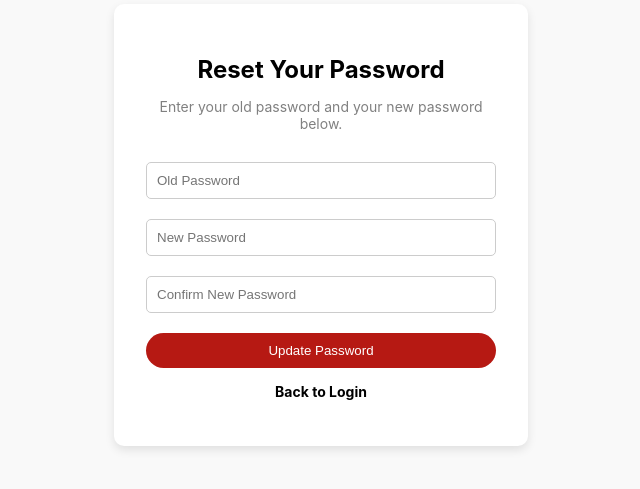
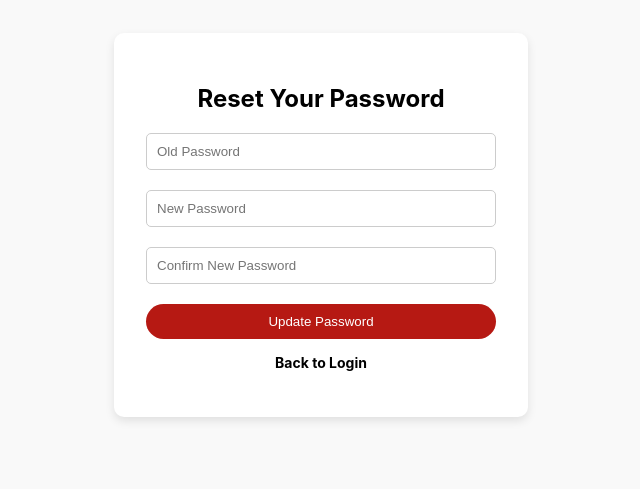
Before and after one commit to EricLego/account.ant, a React (Create React App) app in the folder frontend/: page /reset-password in a window 1280 px wide. Shown: the part 175-664 px from the top of the page, without its empty margins (319-959 px from the left). Built offline with nearby package versions, Linux system fonts and the light colour scheme.

Commit message:
Update minor changes

```diff
--- a/frontend/src/components/Login/ResetPassword.js
+++ b/frontend/src/components/Login/ResetPassword.js
@@ -9,6 +9,7 @@ const ResetPassword = () => {
   const [confirmPassword, setConfirmPassword] = useState("");
   const [error, setError] = useState("");
   const [message, setMessage] = useState("");
+
   const navigate = useNavigate();
 
   const handleSubmit = async (e) => {
@@ -41,7 +42,6 @@ const ResetPassword = () => {
     <div className="auth-container">
       <div className="auth-card">
         <h2 className="auth-title">Reset Your Password</h2>
-        <p className="auth-subtitle">Enter your old password and your new password below.</p>
         {message && <p style={{ color: "green" }}>{message}</p>}
         {error && <p style={{ color: "red" }}>{error}</p>}
         <form className="auth-form" onSubmit={handleSubmit}>
--- a/frontend/src/components/Login/Signup.js
+++ b/frontend/src/components/Login/Signup.js
@@ -71,7 +71,6 @@ const Signup = () => {
         password,
       });
       setMessage("Signup request submitted! An email has been sent to the administrator for approval.");
-      // Optionally clear the form fields or navigate to login after a delay.
     } catch (err) {
       console.error(err);
       setError("Failed to submit signup request. Please try again.");
```
